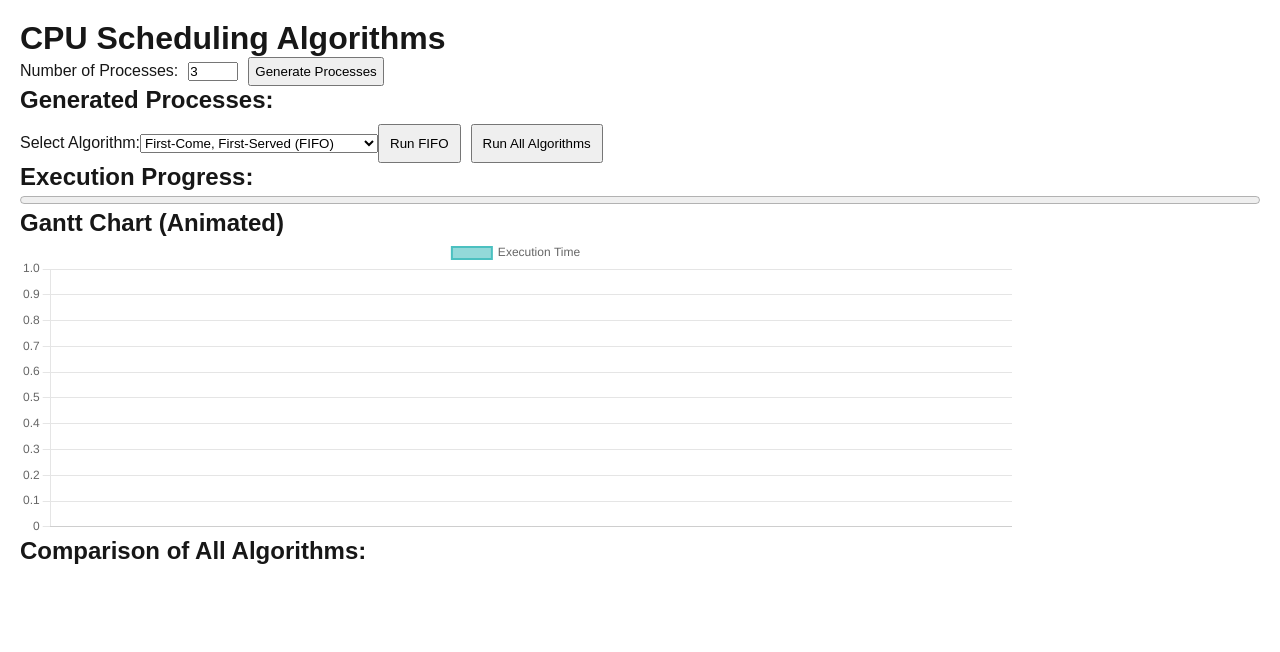
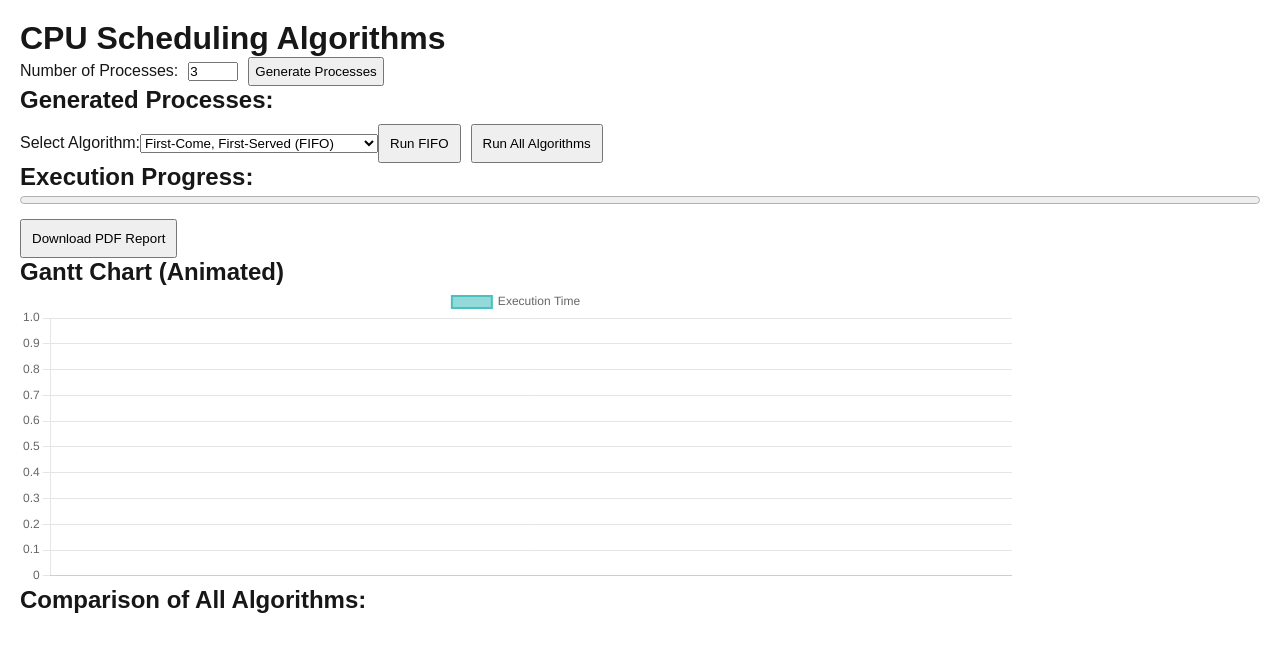
Before and after one commit to ZanderA28/cs540_project1, a Next.js app: page / in a window 1280 px wide. Shown: the top 652 px of the page. Built offline with nearby package versions, Linux system fonts and the light colour scheme.

Commit message:
Added a button for serving pdfs and a temporary function

```diff
--- a/src/app/page.js
+++ b/src/app/page.js
@@ -126,6 +126,10 @@ export default function Home() {
             <h2>Execution Progress:</h2>
             <progress value={currentStep} max={results.length} style={{ width: "100%" }}></progress>
 
+            <button onClick={downloadPDF} style={{ marginTop: "10px", padding: "10px", cursor: "pointer" }}>
+                Download PDF Report
+            </button>
+
             <h2>Gantt Chart (Animated)</h2>
             <div style={{ width: "80%", height: "300px" }}>
                 <Bar data={chartData} options={{ responsive: true, maintainAspectRatio: false }} />
@@ -148,7 +152,7 @@ export default function Home() {
     );
 }
 
-
+function downloadPDF() { }
 
 // FIFO Algorithm
 function fifo(processes) {
```
